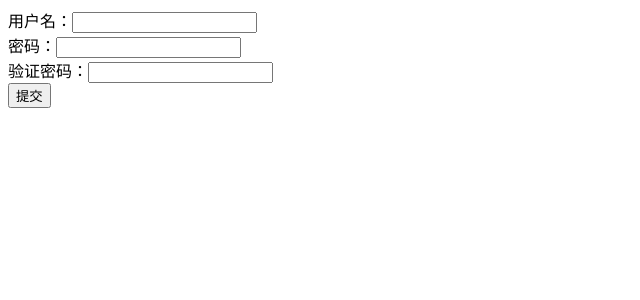
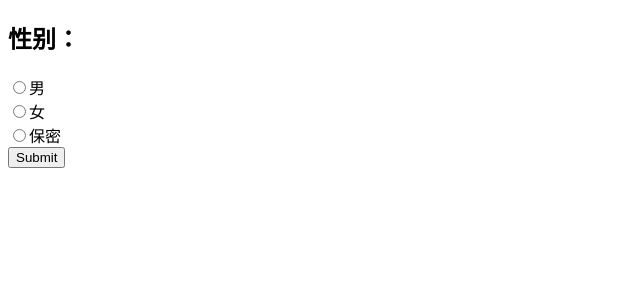
Before and after one commit to zhangjunpu/react_learn, a React (Create React App) app: page / in a window 1280 px wide. Shown: the top 300 px of the page, without its empty margins (0-640 px from the left). Built offline with nearby package versions, Linux system fonts and the light colour scheme.

Commit message:
add form radio、checkbox

```diff
--- a/src/04_受控非受控组件/02_form_input.js
+++ b/src/04_受控非受控组件/02_form_input.js
@@ -28,7 +28,7 @@
                         <label htmlFor="password">
                             密码：
                         <input
-                                type="text"
+                                type="password"
                                 id="password"
                                 name="password"
                                 value={this.state.password}
@@ -39,7 +39,7 @@
                         <label htmlFor="valid">
                             验证密码：
                         <input
-                                type="text"
+                                type="password"
                                 id="valid"
                                 name="valid"
                                 value={this.state.valid}
--- /dev/null
+++ b/src/04_受控非受控组件/04_form_radio.js
@@ -0,0 +1,52 @@
+import React, { PureComponent } from 'react'
+
+export default class App extends PureComponent {
+    constructor(props) {
+        super(props);
+        this.value = ["男", "女", "保密"];
+        this.state = {
+            sex: ""
+        }
+    }
+
+    render() {
+        return (
+            <div>
+                <form onSubmit={e => this.handleSubmit(e)}>
+                    <h2>性别：</h2>
+                    {
+                        this.value.map(((item, index) => {
+                            return (
+                                <div>
+                                    <label htmlFor={index}>
+                                        <input
+                                            type="radio"
+                                            name="sex"
+                                            checked={this.state.sex === item}
+                                            id={index}
+                                            value={item}
+                                            onChange={e => this.handleChange(e)}
+                                        />
+                                        {item}
+                                    </label>
+                                </div>
+                            );
+                        }))
+                    }
+                    <input type="submit" />
+                </form>
+            </div>
+        )
+    }
+
+    handleChange(event) {
+        this.setState({
+            sex: event.target.value
+        });
+    }
+
+    handleSubmit(event) {
+        console.log(this.state.sex);
+        event.preventDefault();
+    }
+}
--- a/src/index.js
+++ b/src/index.js
@@ -17,6 +17,8 @@
 // import App from "./03_setState/04_pureComponent_memo";
 
 // import App from "./04_受控非受控组件/01_ref的使用";
-import App from "./04_受控非受控组件/02_form_input";
+// import App from "./04_受控非受控组件/02_form_input";
+// import App from "./04_受控非受控组件/03_form_checkbox";
+import App from "./04_受控非受控组件/04_form_radio";
 
 ReactDOM.render(<App />, document.getElementById('root'));
```
Also changed, not shown: src/04_受控非受控组件/03_form_checkbox.js (added, +68 -0 lines), src/04_受控非受控组件/import React, { PureComponent } from 're.js (deleted, +0 -40 lines).
